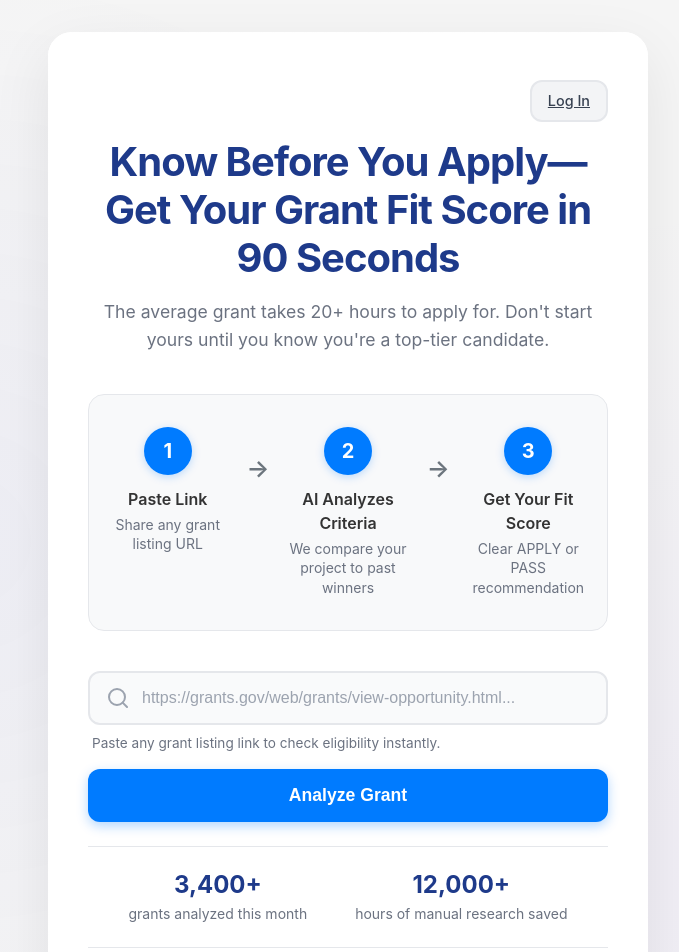
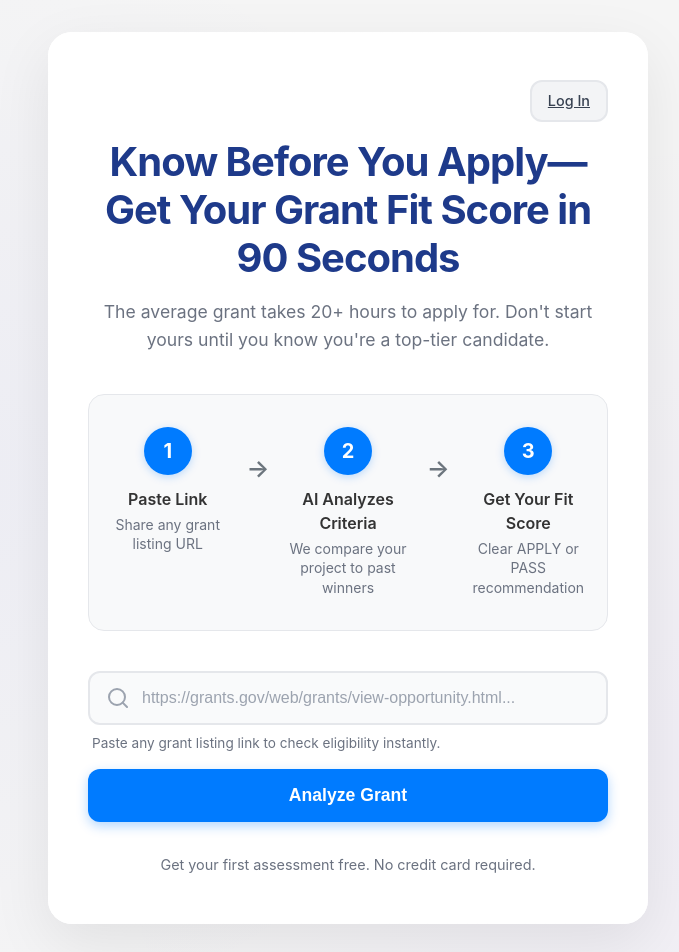
Before and after one commit to elokyere/GrantPool, a React (Vite) app in the folder frontend/: page / in a window 1280 px wide. Shown: the top 952 px of the page, without its empty margins (292-971 px from the left). Built offline with nearby package versions, Linux system fonts and the light colour scheme; no server answers; the HTML template or start-up script is replaced by a standard one.

Commit message:
Fix: Update frontend Dockerfile for Vite env vars, fix Paystack webhook secret, and remove statistics section from landing page

```diff
--- a/frontend/src/pages/Landing.jsx
+++ b/frontend/src/pages/Landing.jsx
@@ -259,18 +259,6 @@ function Landing() {
           </button>
         </form>
 
-        {/* Trust Bar - Social Proof */}
-        <div className="trust-bar">
-          <div className="trust-stat">
-            <span className="trust-number">3,400+</span>
-            <span className="trust-label">grants analyzed this month</span>
-          </div>
-          <div className="trust-stat">
-            <span className="trust-number">12,000+</span>
-            <span className="trust-label">hours of manual research saved</span>
-          </div>
-        </div>
-
         <p className="landing-disclaimer">
           Get your first assessment free. No credit card required.
         </p>
```
Also changed, not shown: 2 other files (tests, documents, lock files or other folders).
